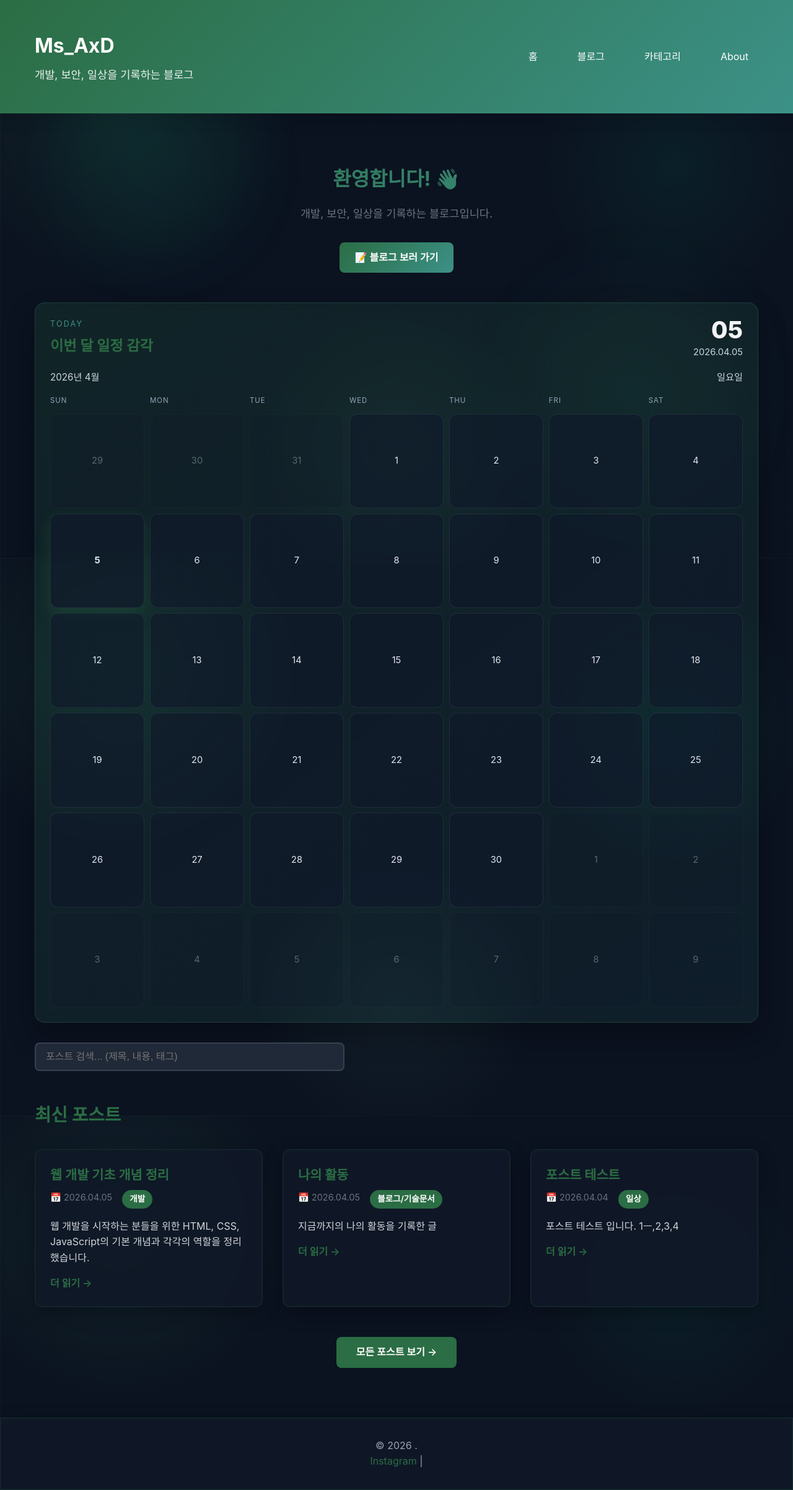
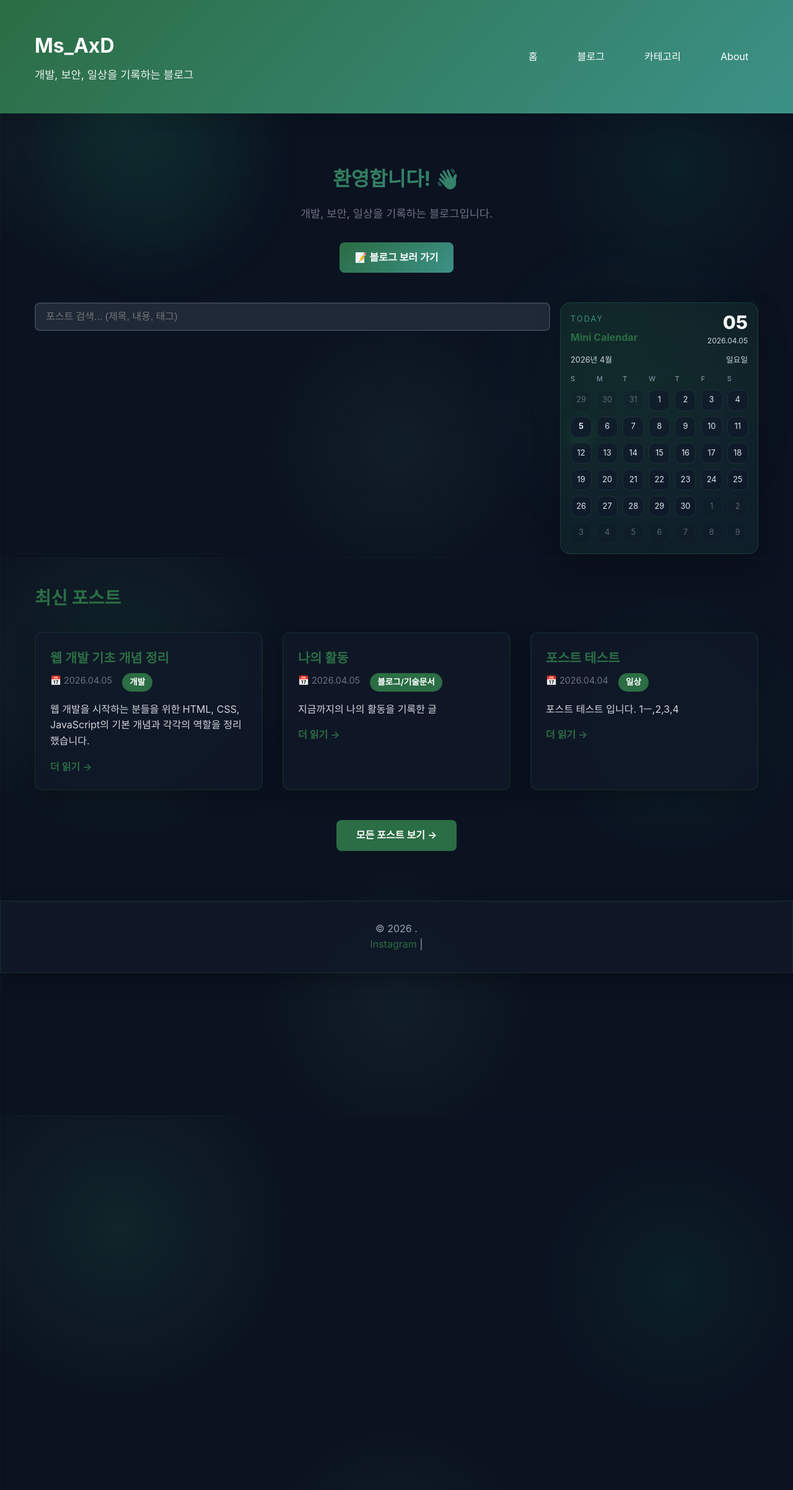
Before and after one commit to ms-axd/ms-axd.github.io, a Jekyll site: the page built from index.html, in a window 1280 px wide. Shown: the whole page at 62% size. Built offline with Jekyll 4.4.1, drawn with Linux system fonts in a browser that asks for light colours; the list of posts is cut into pages by our own code; after the commit the page ends 1570 px from its top, so only the background shows below that.

Commit message:
date 수정

```diff
--- a/assets/css/style.scss
+++ b/assets/css/style.scss
@@ -137,12 +137,28 @@ main {
   padding: 2rem 1rem;
 }
 
+.home-search-panel {
+  display: grid;
+  grid-template-columns: minmax(0, 1fr) 320px;
+  gap: 1rem;
+  align-items: start;
+  margin: 0 0 2rem;
+}
+
+.home-search-panel .search-container {
+  margin: 0;
+}
+
+.home-search-panel .search-box {
+  max-width: none;
+}
+
 .home-calendar-card {
   background: linear-gradient(145deg, rgba(43, 109, 68, 0.14), rgba(60, 145, 135, 0.08));
   border: 1px solid rgba(60, 145, 135, 0.2);
   border-radius: 1rem;
-  padding: 1.5rem;
-  margin: 0 0 2rem;
+  padding: 1rem;
+  margin: 0;
   box-shadow: 0 20px 45px rgba(0, 0, 0, 0.14);
   backdrop-filter: blur(10px);
 }
@@ -156,9 +172,9 @@ body.dark-mode .home-calendar-card {
 .home-calendar-card__header {
   display: flex;
   justify-content: space-between;
-  gap: 1.5rem;
+  gap: 1rem;
   align-items: flex-start;
-  margin-bottom: 1rem;
+  margin-bottom: 0.75rem;
 }
 
 .home-calendar-card__eyebrow {
@@ -170,7 +186,7 @@ body.dark-mode .home-calendar-card {
 }
 
 .home-calendar-card h3 {
-  font-size: 1.45rem;
+  font-size: 1rem;
   color: var(--primary-color);
 }
 
@@ -178,18 +194,18 @@ body.dark-mode .home-calendar-card {
   display: flex;
   flex-direction: column;
   align-items: flex-end;
-  min-width: 110px;
+  min-width: 72px;
 }
 
 #calendar-today-number {
-  font-size: 2.4rem;
+  font-size: 1.9rem;
   font-weight: 800;
   line-height: 1;
 }
 
 #calendar-today-label {
-  margin-top: 0.35rem;
-  font-size: 0.92rem;
+  margin-top: 0.25rem;
+  font-size: 0.75rem;
   color: #6b7280;
 }
 
@@ -202,9 +218,9 @@ body.dark-mode .home-calendar-card__meta {
   display: flex;
   justify-content: space-between;
   gap: 1rem;
-  margin-bottom: 1rem;
+  margin-bottom: 0.75rem;
   color: #4b5563;
-  font-size: 0.95rem;
+  font-size: 0.8rem;
 }
 
 .mini-calendar__weekdays,
@@ -215,8 +231,8 @@ body.dark-mode .home-calendar-card__meta {
 }
 
 .mini-calendar__weekdays {
-  margin-bottom: 0.75rem;
-  font-size: 0.72rem;
+  margin-bottom: 0.5rem;
+  font-size: 0.68rem;
   text-transform: uppercase;
   letter-spacing: 0.08em;
   color: #6b7280;
@@ -227,14 +243,15 @@ body.dark-mode .mini-calendar__weekdays {
 }
 
 .mini-calendar__grid span {
-  aspect-ratio: 1;
+  aspect-ratio: 1 / 1;
   display: grid;
   place-items: center;
-  border-radius: 0.8rem;
+  min-height: 34px;
+  border-radius: 0.65rem;
   background: rgba(255, 255, 255, 0.45);
   border: 1px solid rgba(148, 163, 184, 0.16);
   color: #334155;
-  font-size: 0.92rem;
+  font-size: 0.8rem;
 }
 
 body.dark-mode .mini-calendar__grid span {
@@ -578,7 +595,11 @@ footer a:hover {
   }
 
   .home-calendar-card {
-    padding: 1.25rem;
+    padding: 1rem;
+  }
+
+  .home-search-panel {
+    grid-template-columns: 1fr;
   }
 
   .home-calendar-card__header,
--- a/index.html
+++ b/index.html
@@ -15,11 +15,19 @@ title: 홈
   </a>
 </section>
 
-<section class="home-calendar-card" aria-labelledby="home-calendar-title">
+<section class="home-search-panel">
+  <div class="search-container">
+    <div class="search-box">
+      <input type="text" placeholder="포스트 검색... (제목, 내용, 태그)">
+      <div class="search-results" style="display: none;"></div>
+    </div>
+  </div>
+
+  <aside class="home-calendar-card" aria-labelledby="home-calendar-title">
     <div class="home-calendar-card__header">
       <div>
         <p class="home-calendar-card__eyebrow">Today</p>
-      <h3 id="home-calendar-title">이번 달 일정 감각</h3>
+        <h3 id="home-calendar-title">Mini Calendar</h3>
       </div>
       <div class="home-calendar-card__today">
         <span id="calendar-today-number">--</span>
@@ -34,24 +42,18 @@ title: 홈
 
     <div class="mini-calendar" aria-live="polite">
       <div class="mini-calendar__weekdays">
-      <span>Sun</span>
-      <span>Mon</span>
-      <span>Tue</span>
-      <span>Wed</span>
-      <span>Thu</span>
-      <span>Fri</span>
-      <span>Sat</span>
+        <span>S</span>
+        <span>M</span>
+        <span>T</span>
+        <span>W</span>
+        <span>T</span>
+        <span>F</span>
+        <span>S</span>
       </div>
       <div id="mini-calendar-grid" class="mini-calendar__grid"></div>
     </div>
+  </aside>
 </section>
-
-<div class="search-container">
-  <div class="search-box">
-    <input type="text" placeholder="포스트 검색... (제목, 내용, 태그)">
-    <div class="search-results" style="display: none;"></div>
-  </div>
-</div>
 
 <section>
   <h2 style="margin: 3rem 0 2rem; font-size: 1.8rem; color: var(--primary-color);">최신 포스트</h2>
```
Lines whose indentation alone changed are shown as unchanged.
